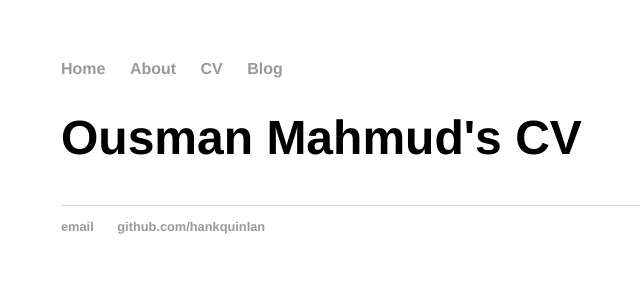
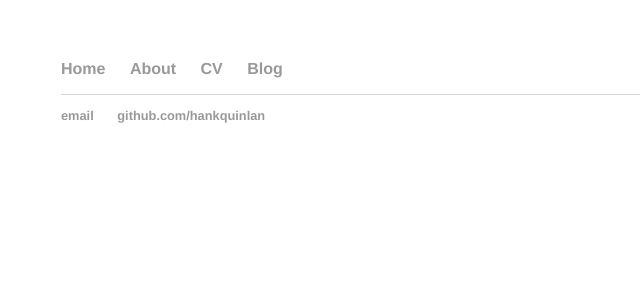
Before and after one commit to Zoites/zoites.github.io.old, a Jekyll site: the page built from cv/index.html, in a window 1280 px wide. Shown: the top 300 px of the page, without its empty margins (131-771 px from the left). Built offline with Jekyll 4.4.1, drawn with Linux system fonts in a browser that asks for light colours.

Commit message:
Update index.html

```diff
--- a/cv/index.html
+++ b/cv/index.html
@@ -2,8 +2,3 @@
 layout: default
 title: Ousman Mahmud's CV
 ---
-	<h1>{{ page.title }}</h1>
-	<ul class="posts">
-
-
-</ul>
```
